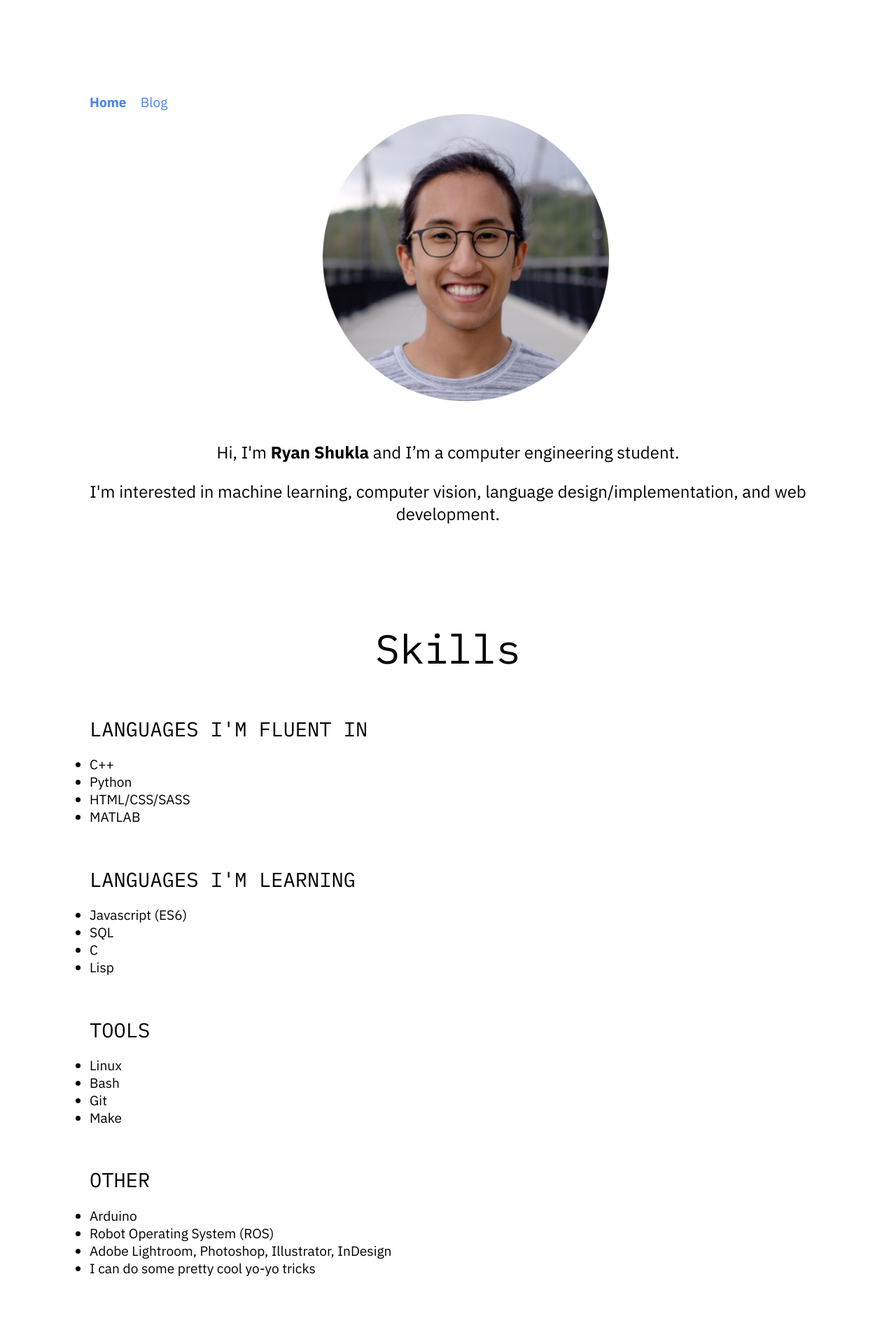
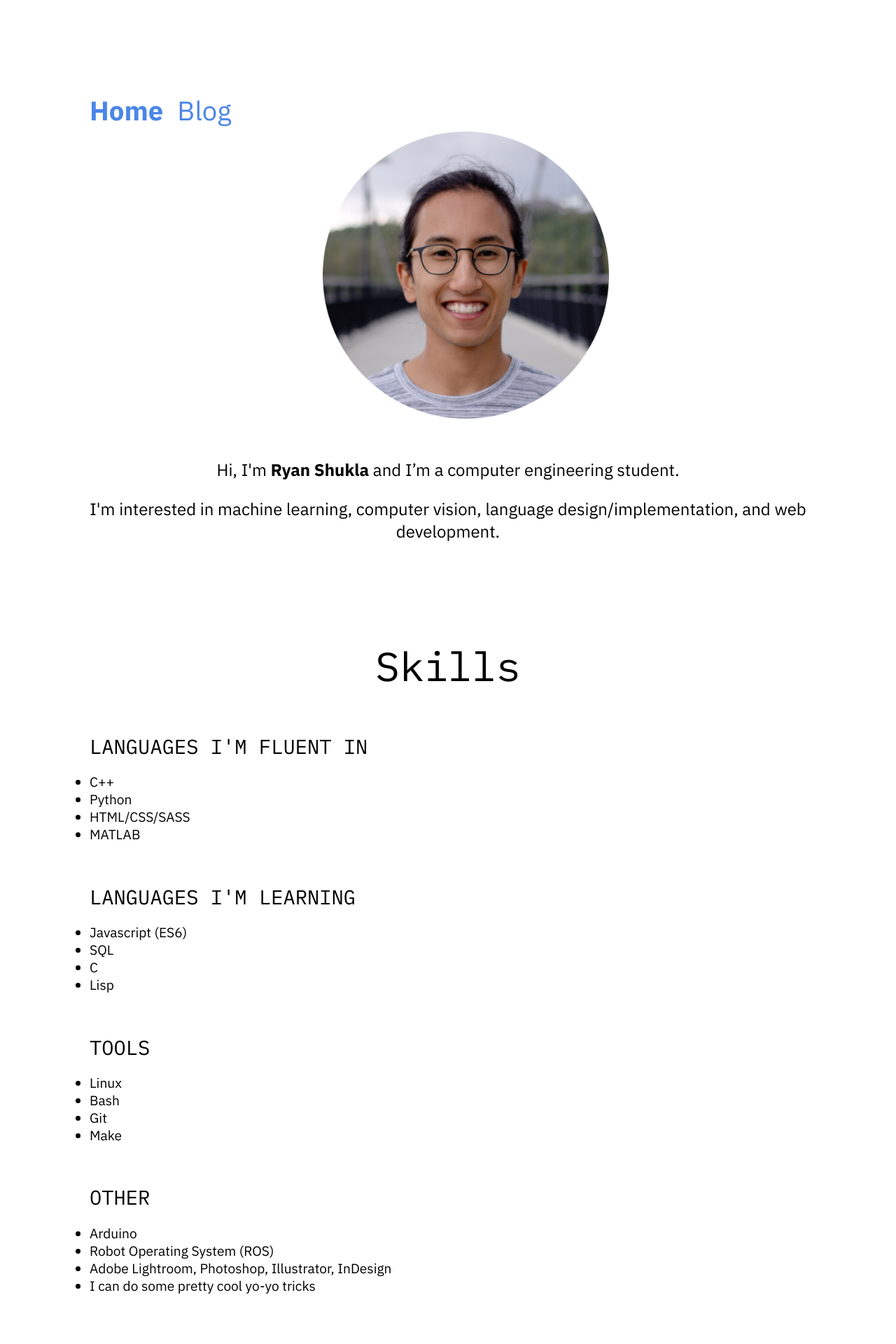
Before and after one commit to rpshukla/rpshukla.github.io, a Jekyll site: the page built from index.html, in a window 1280 px wide. Shown: the top 1920 px of the page at 70% size. Built offline with Jekyll 4.4.1, drawn with Linux system fonts in a browser that asks for light colours.

Commit message:
Increase nav font size on mobile

```diff
--- a/css/style.css
+++ b/css/style.css
@@ -15,7 +15,7 @@ nav {
   display: flex;
 }
 nav a {
-  display: block;
+  font-size: 1rem;
   margin: 5px 20px 5px 0;
 }
 nav .current_page {
@@ -87,12 +87,16 @@ pre {
 }
 
 /* Tablet portrait and smaller */
-@media only screen
-  and (max-device-width: 900px) {
+@media (max-device-width: 900px) {
 
   body {
     margin-top: 10%;
   }
+
+  nav a {
+    font-size: 2rem;
+  }
+
   .greeting {
     /* One column centered horizontally */
     flex-direction: column-reverse;
```
